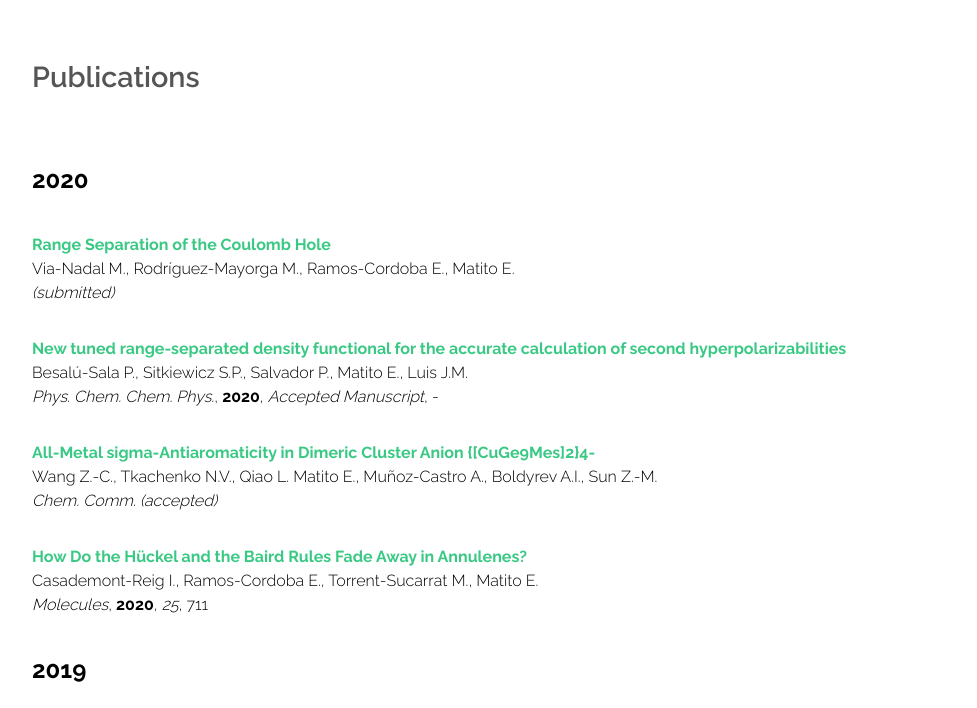
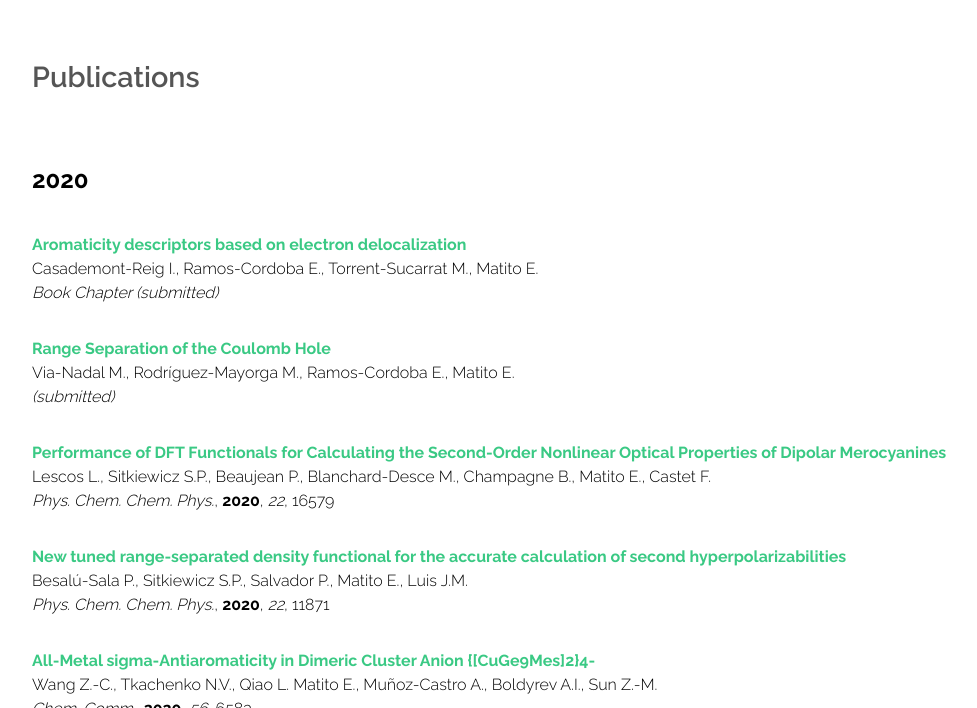
Before and after one commit to old-jekyll-templates/Horizons-Jekyll-Theme, a Jekyll site: the page built from publications.html, in a window 1280 px wide and 900 px high, cut to the strip 192-900 px from the top of the window. Shown: the whole strip, without its empty margins (0-977 px from the left). Built offline with Jekyll 4.4.1, drawn with Linux system fonts in a browser that asks for light colours.

Commit message:
Update publications.html

```diff
--- a/publications.html
+++ b/publications.html
@@ -60,20 +60,33 @@ layout: main
 
 	<p style="text-align:justify; text-justify:inter-ideograph;"> <font color="#000000">
             <a href=
+   target="_blank" style="text-decoration:none"><b> Aromaticity descriptors based on electron delocalization </b></a </font><br>
+            <font color="#000000"> Casademont-Reig I., Ramos-Cordoba E., Torrent-Sucarrat M., Matito E. </font><br>
+            <font color="#000000"> <i> Book Chapter</i><i> (submitted) </i>
+
+	<p style="text-align:justify; text-justify:inter-ideograph;"> <font color="#000000">
+            <a href=
    target="_blank" style="text-decoration:none"><b> Range Separation of the Coulomb Hole </b></a </font><br>
             <font color="#000000"> Via-Nadal M., Rodríguez-Mayorga M., Ramos-Cordoba E., Matito E. </font><br>
             <font color="#000000"> <i> (submitted) </i>
 
 	<p style="text-align:justify; text-justify:inter-ideograph;"> <font color="#000000">
-            <a href=https://pubs.rsc.org/en/Content/ArticleLanding/2020/CP/D0CP01291B#!divAbstract target="_blank" style="text-decoration:none"><b>New tuned range-separated density functional for the accurate calculation of second hyperpolarizabilities</b></a></font><br>
-            <font color="#000000"> Besalú-Sala P., Sitkiewicz S.P., Salvador P., Matito E., Luis J.M. </font><br>
-            <font color="#000000"> <i> Phys. Chem. Chem. Phys.</i>, <b>2020</b>, <i>Accepted Manuscript</i>, - </font> </p>
+            <a href=https://pubs.rsc.org/en/content/articlelanding/2020/cp/d0cp02992k#!divAbstract
+      target="_blank" style="text-decoration:none"><b>Performance of DFT Functionals for Calculating the Second-Order Nonlinear Optical Properties of Dipolar Merocyanines</b></a></font><br>
+            <font color="#000000"> Lescos L., Sitkiewicz S.P., Beaujean P., Blanchard-Desce M., Champagne B., Matito E., Castet F. </font><br>
+            <font color="#000000"> <i> Phys. Chem. Chem. Phys.</i>, <b>2020</b>, <i>22</i>, 16579 </font> </p>
 
 	<p style="text-align:justify; text-justify:inter-ideograph;"> <font color="#000000">
-            <a href=
-   target="_blank" style="text-decoration:none"><b> All-Metal sigma-Antiaromaticity in Dimeric Cluster Anion {[CuGe9Mes]2}4-</b></a </font><br>
+            <a href=https://pubs.rsc.org/en/Content/ArticleLanding/2020/CP/D0CP01291B#!divAbstract
+     target="_blank" style="text-decoration:none"><b>New tuned range-separated density functional for the accurate calculation of second hyperpolarizabilities</b></a></font><br>
+            <font color="#000000"> Besalú-Sala P., Sitkiewicz S.P., Salvador P., Matito E., Luis J.M. </font><br>
+            <font color="#000000"> <i> Phys. Chem. Chem. Phys.</i>, <b>2020</b>, <i>22</i>, 11871</font> </p>
+
+	<p style="text-align:justify; text-justify:inter-ideograph;"> <font color="#000000">
+            <a href= https://pubs.rsc.org/en/content/articlelanding/2020/cc/d0cc02525a#!divAbstract
+    target="_blank" style="text-decoration:none"><b> All-Metal sigma-Antiaromaticity in Dimeric Cluster Anion {[CuGe9Mes]2}4-</b></a </font><br>
             <font color="#000000">  Wang Z.-C., Tkachenko N.V., Qiao L. Matito E., Muñoz-Castro A., Boldyrev A.I., Sun Z.-M.</font><br>
-            <font color="#000000"> <i> Chem. Comm. (accepted)</i>
+            <font color="#000000"> <i> Chem. Comm.</i>, <b>2020</b>, <i>56</i>,  6583</font> </p>
 
 	 <p style="text-align:justify; text-justify:inter-ideograph;"> <font color="#000000">
             <a href= https://www.mdpi.com/1420-3049/25/3/711
```
